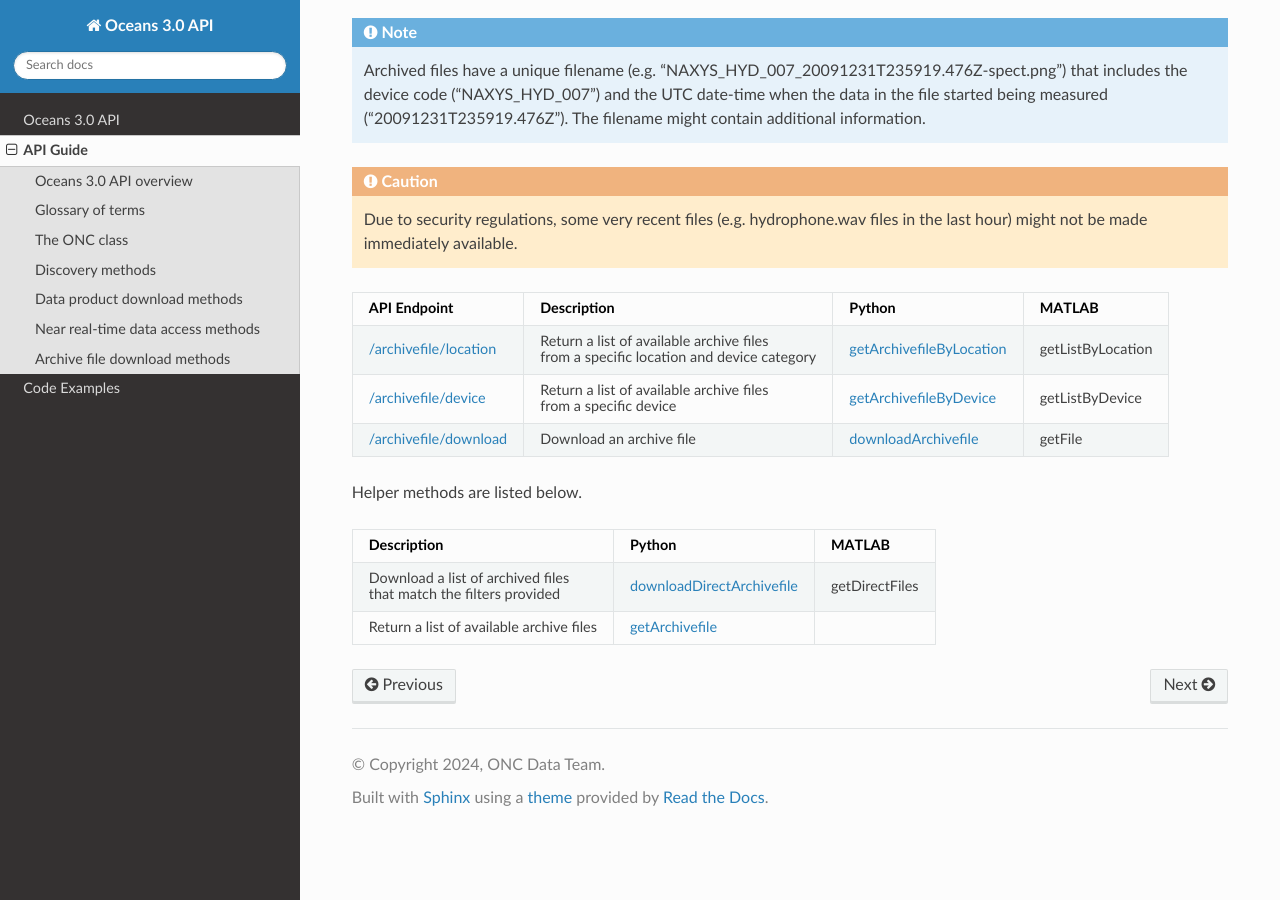
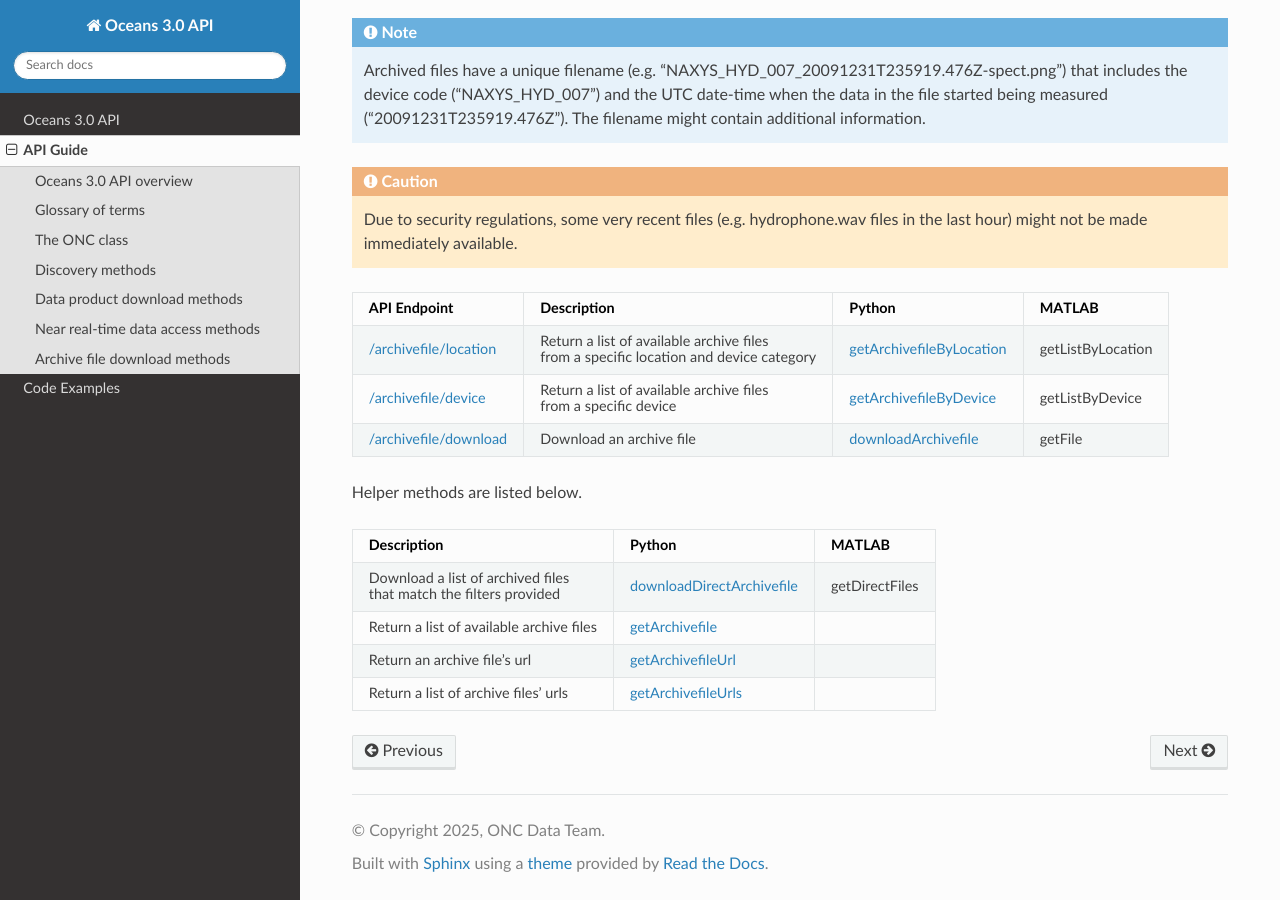
Before and after one commit to OceanNetworksCanada/Oceans3.0-API, a Sphinx documentation site: the page built from docs/API_Guide.md, in a window 1280 px wide and 900 px high, scrolled down 3526 px. Built offline with Sphinx 7.4.7 and the Read the Docs theme 3.1.0, drawn with Linux system fonts in a browser that asks for light colours.

Commit message:
doc: add new methods for the Python client library

```diff
--- a/docs/API_Guide.md
+++ b/docs/API_Guide.md
@@ -168,3 +168,5 @@ Helper methods are listed below.
 | :--------------------------------------------------------------------: | :-------------------------------------------------------------------------------------------------------------------------------------------: | -------------- |
 | Download a list of archived files <br> that match the filters provided | [downloadDirectArchivefile](https://oceannetworkscanada.github.io/api-python-client/autoapi/onc/index.html#onc.ONC.downloadDirectArchivefile) | getDirectFiles |
 |                Return a list of available archive files                |            [getArchivefile](https://oceannetworkscanada.github.io/api-python-client/autoapi/onc/index.html#onc.ONC.getArchivefile)            |                |
+|                      Return an archive file's url                      |         [getArchivefileUrl](https://oceannetworkscanada.github.io/api-python-client/autoapi/onc/index.html#onc.ONC.getArchivefileUrl)         |                |
+|                  Return a list of archive files' urls                  |        [getArchivefileUrls](https://oceannetworkscanada.github.io/api-python-client/autoapi/onc/index.html#onc.ONC.getArchivefileUrls)        |                |
--- a/docs/conf.py
+++ b/docs/conf.py
@@ -7,7 +7,7 @@
 # https://www.sphinx-doc.org/en/master/usage/configuration.html#project-information
 
 project = "Oceans 3.0 API"
-copyright = "2024, ONC Data Team"
+copyright = "2025, ONC Data Team"
 author = "ONC Data Team"
 
 # -- General configuration ---------------------------------------------------
```
